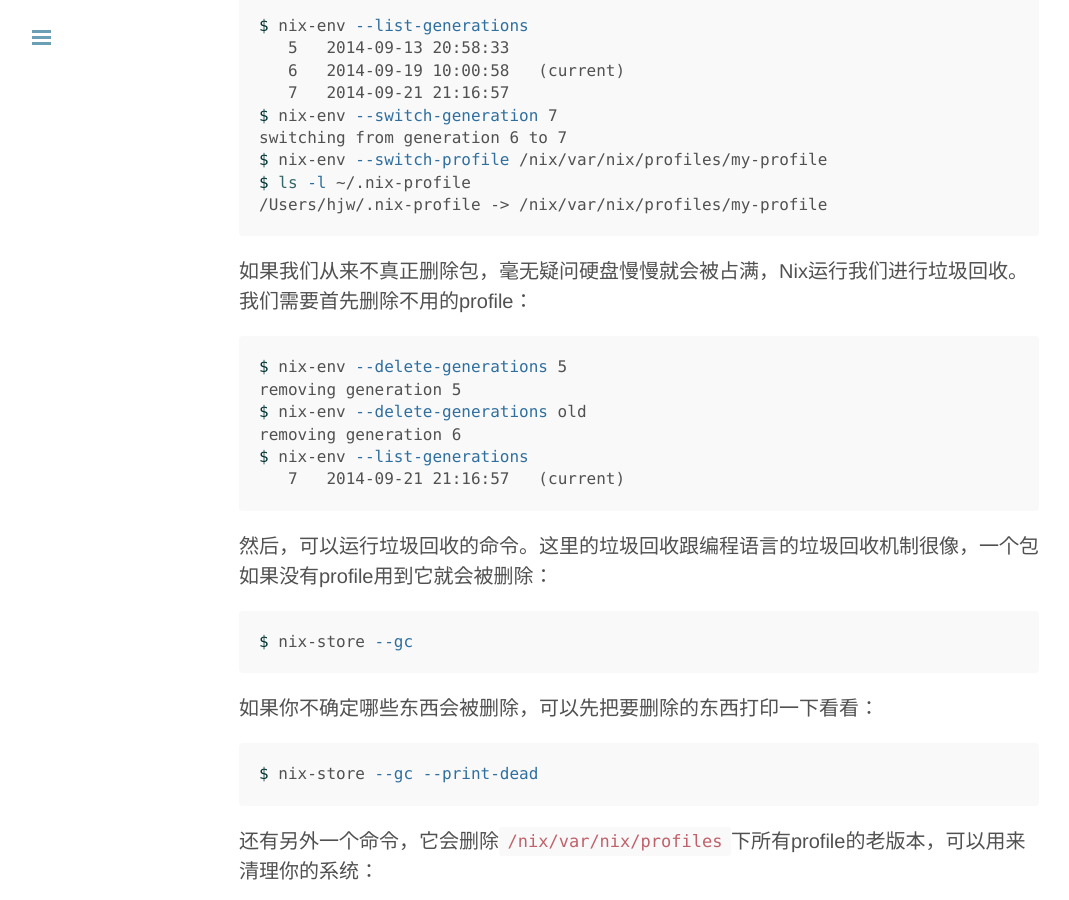
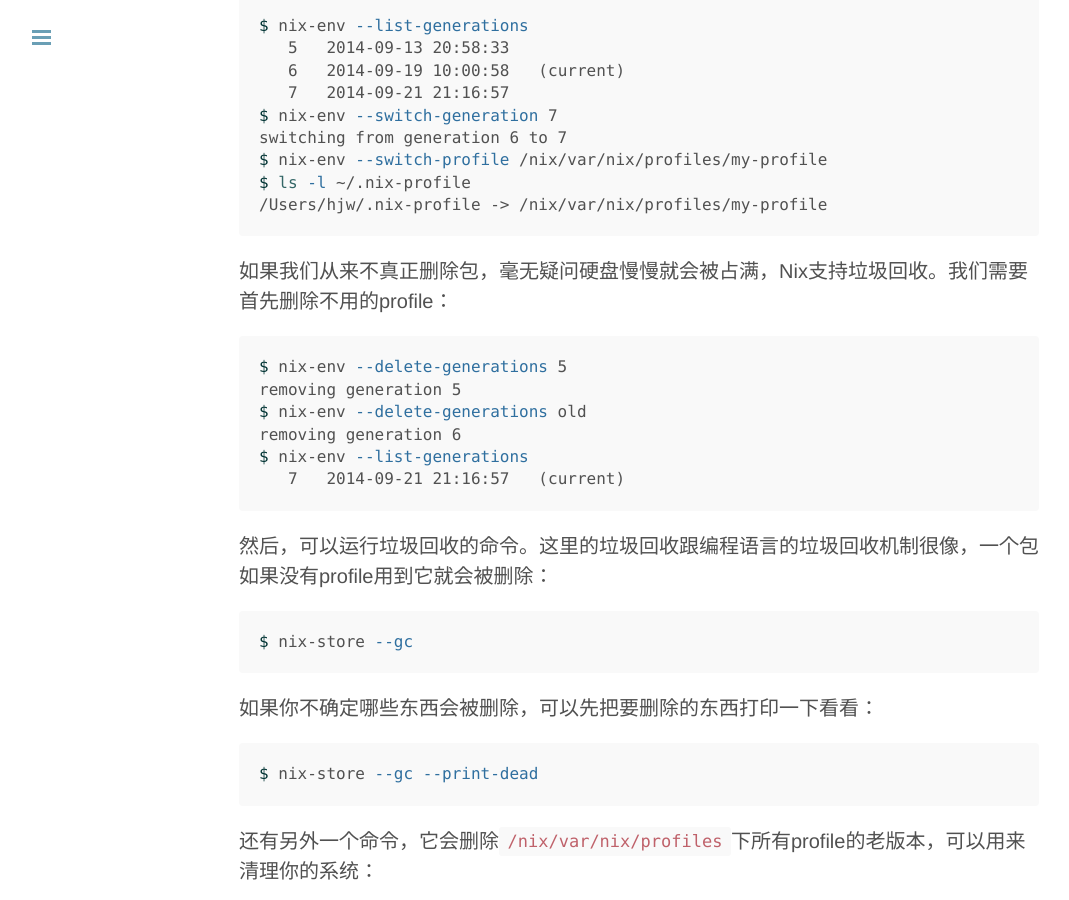
Before and after one commit to hanjianwei/hanjianwei.github.io, a Jekyll site: the page built from _posts/2014-09-21-nix-the-purely-functional-package-manager.md, in a window 1280 px wide and 900 px high, scrolled down 3823 px. Shown: the whole window, without its empty margins (1-1070 px from the left). Built offline with Jekyll 4.4.1, drawn with Linux system fonts in a browser that asks for light colours; Markdown is read by kramdown in place of the engine named in the settings; comment, search, counter and statistics services are not loaded.

Commit message:
Fix typo

```diff
--- a/_posts/2014-09-21-nix-the-purely-functional-package-manager.md
+++ b/_posts/2014-09-21-nix-the-purely-functional-package-manager.md
@@ -156,7 +156,7 @@ $ ls -l ~/.nix-profile
 /Users/hjw/.nix-profile -> /nix/var/nix/profiles/my-profile
 ~~~
 
-如果我们从来不真正删除包，毫无疑问硬盘慢慢就会被占满，Nix运行我们进行垃圾回收。我们需要首先删除不用的profile：
+如果我们从来不真正删除包，毫无疑问硬盘慢慢就会被占满，Nix支持垃圾回收。我们需要首先删除不用的profile：
 
 ~~~ bash
 $ nix-env --delete-generations 5
```
